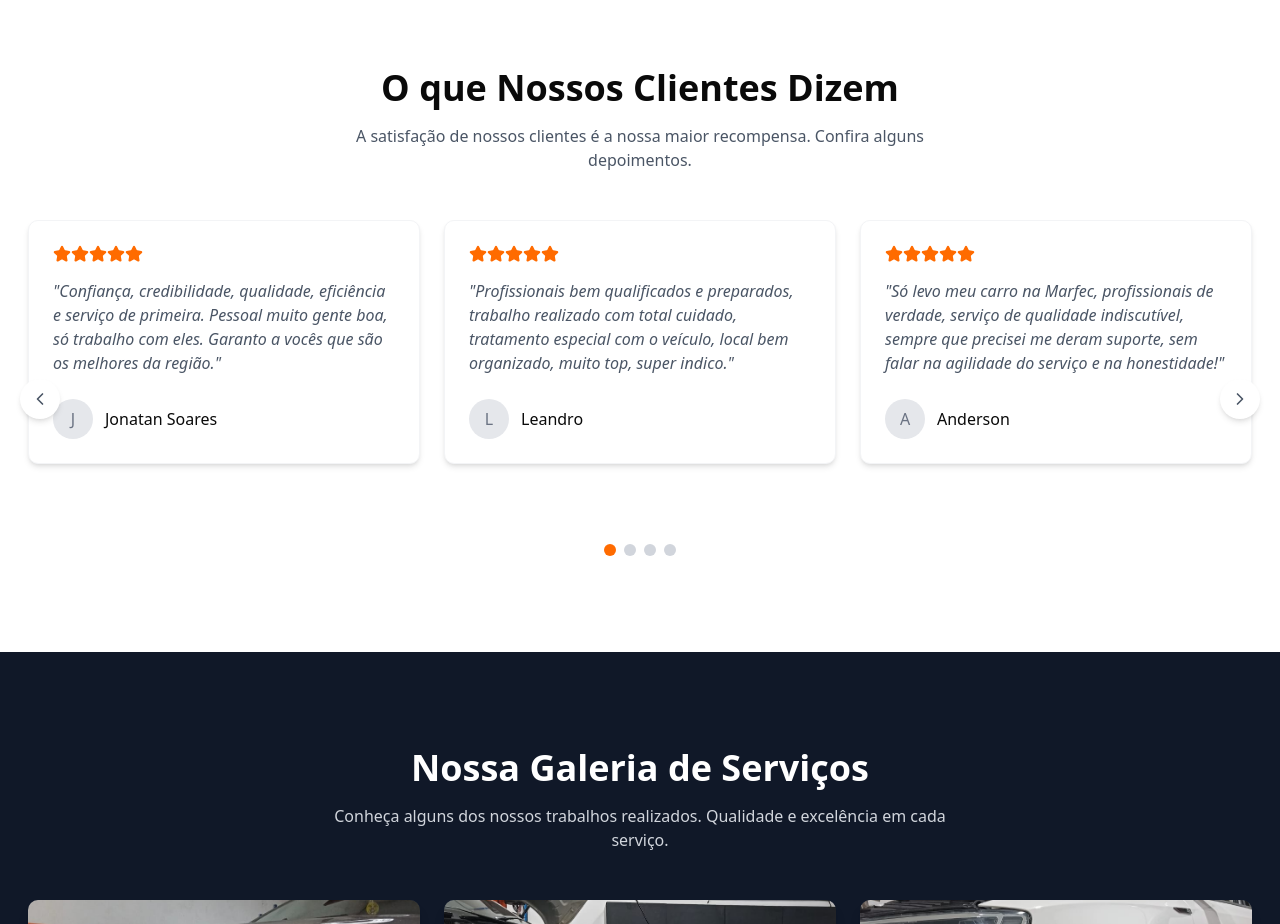
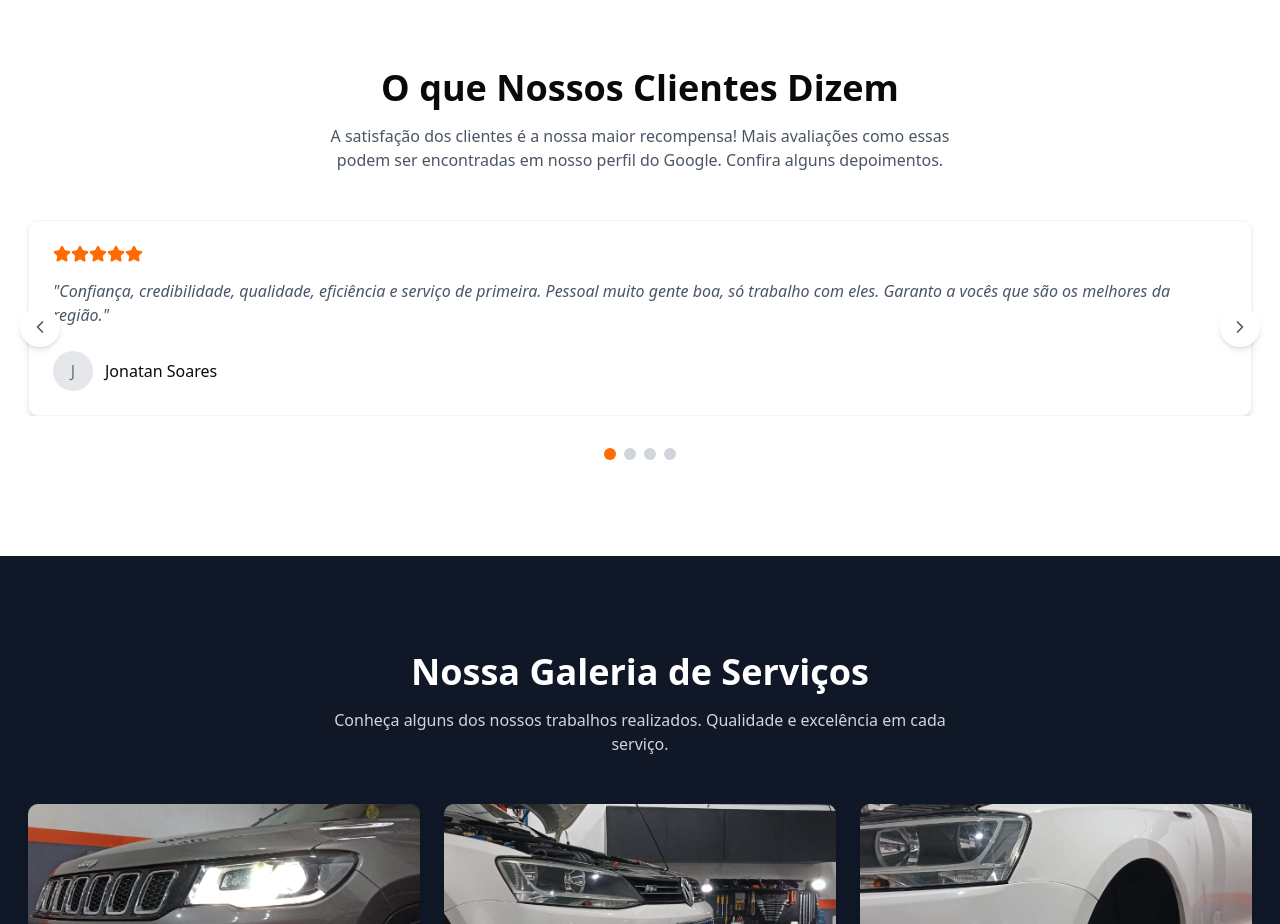
Before and after one commit to g-Trevisan/marfec-landing-page, a Next.js app: page / in a window 1280 px wide. Shown: the part 2700-3624 px from the top of the page. Built offline with nearby package versions, Linux system fonts and the light colour scheme.

Commit message:
Atualiza texto da seção de depoimentos e ajusta layout para melhor apresentação

```diff
--- a/components/pages/public/home/avaliacoes-clientes.tsx
+++ b/components/pages/public/home/avaliacoes-clientes.tsx
@@ -100,7 +100,7 @@ export function AvaliacoesClientes() {
             O que Nossos Clientes Dizem
           </h2>
           <p className="text-gray-600 max-w-2xl mx-auto">
-            A satisfação de nossos clientes é a nossa maior recompensa. Confira
+            A satisfação dos clientes é a nossa maior recompensa! Mais avaliações como essas podem ser encontradas em nosso perfil do Google. Confira
             alguns depoimentos.
           </p>
         </div>
@@ -115,7 +115,7 @@ export function AvaliacoesClientes() {
               {testimonials.map((testimonial, index) => (
                 <div
                   key={index}
-                  className="w-full sm:w-1/2 lg:w-1/3 px-3 flex-shrink-0"
+                  className="w-full sm:w-1/2 lg:w-1/1 px-3 flex-shrink-0"
                 >
                   <AvaliacaoCard
                     name={testimonial.name}
```
